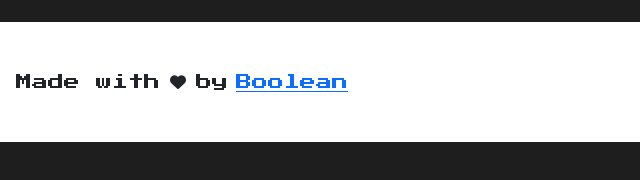
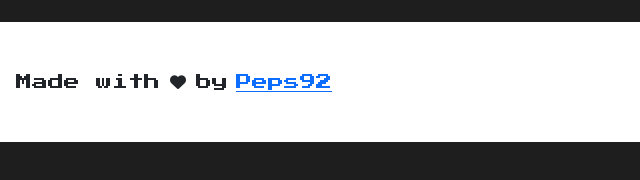
Before and after one commit to giuseppesciacca/js-campominato-grid, a plain HTML site: page index.html in a window 1280 px wide. Shown: the part 254-434 px from the top of the page, 0-640 px from the left. Drawn offline with nearby package versions, Linux system fonts and the light colour scheme; a web font is replaced by a local one.

Commit message:
[change] anchor in footer

```diff
--- a/index.html
+++ b/index.html
@@ -68,7 +68,7 @@
 
     <footer id="app_footer" class="d-flex align-items-center ps-3 justify-content-center justify-content-md-start">
         Made with <i class="fa fa-heart fa-fw mx-2" aria-hidden="true"></i> by <a class="mx-2"
-            href="https://boolean.careers/corso/full-stack-web-development" target="blank">Boolean</a>
+            href="https://github.com/giuseppesciacca" target="blank">Peps92</a>
     </footer>
     <!-- /#app_footer -->
 
```
